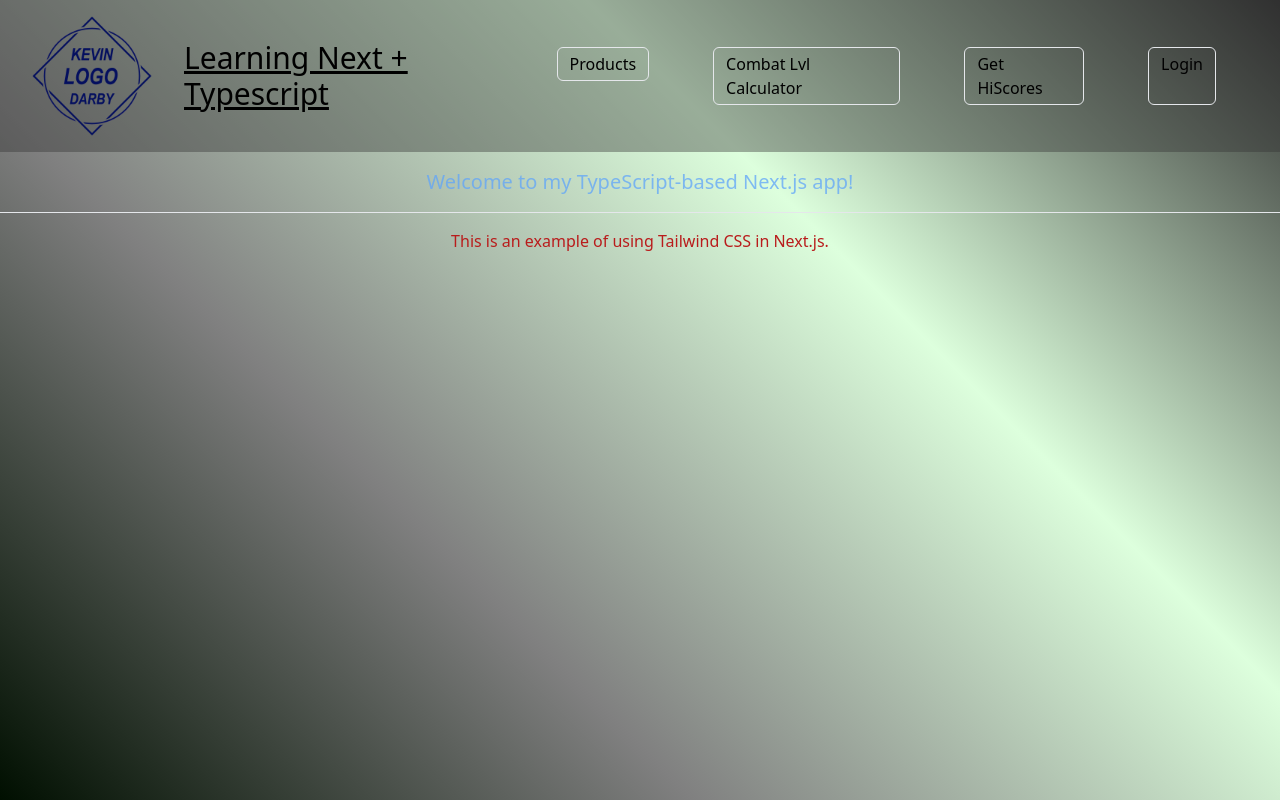
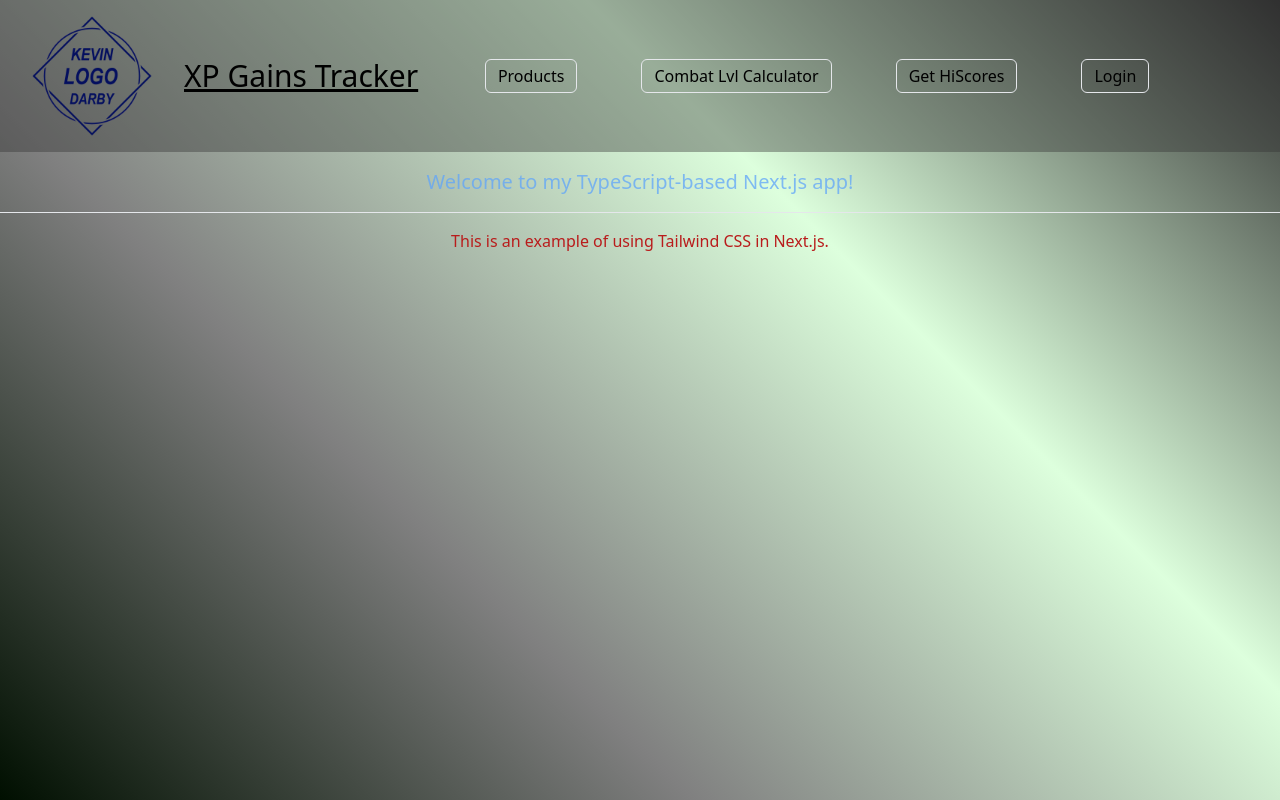
Before and after one commit to kevindarbydev/NextJS_Typescript_Learning, a Next.js app: page / in a window 1280 px wide. Built offline with nearby package versions, Linux system fonts and the light colour scheme.

Commit message:
off by 1

```diff
--- a/src/components/ProgressBar.tsx
+++ b/src/components/ProgressBar.tsx
@@ -31,7 +31,7 @@ const progressBarValue = level === 99 ? 100 : 100 - (xpToNextLevel / (xpTNL[xpTN
     <div className={classes.root}>
 
      <span style={{ height: '42px', display: 'block', textAlign:'center' }}>
-      { level < 99 ? (
+      { level <= 99 ? (
         <>
         <Typography variant="subtitle1" style={{fontSize:'15px', marginTop:'1.5rem'}}>{xpToNextLevel} XP to {level + 1}</Typography>
           <LinearProgress variant="determinate"  value={progressBarValue} />
--- a/src/components/header/logo.tsx
+++ b/src/components/header/logo.tsx
@@ -14,7 +14,7 @@ const Logo: React.FC<Props> = ({title}) => {
         width={120}
         height={120}
       />
-      <h1 className="underline text-3xl ml-8">{title}</h1>
+      <h1 className="underline text-3xl ml-8">XP Gains Tracker</h1>
     </div>
     );
 };
--- a/src/components/header/navItems.tsx
+++ b/src/components/header/navItems.tsx
@@ -24,10 +24,11 @@ const NavItems: React.FC<Props> = ({ margin }) => {
         Get HiScores
       </div>
       </Link>
-
+    <Link href="/Upload">
       <div className='border rounded-md py-1 px-3 cursor-pointer hover:bg-gray-100' style={{ marginRight: margin }}>
         Login
       </div>
+      </Link>
     </>
   );
 };
```
